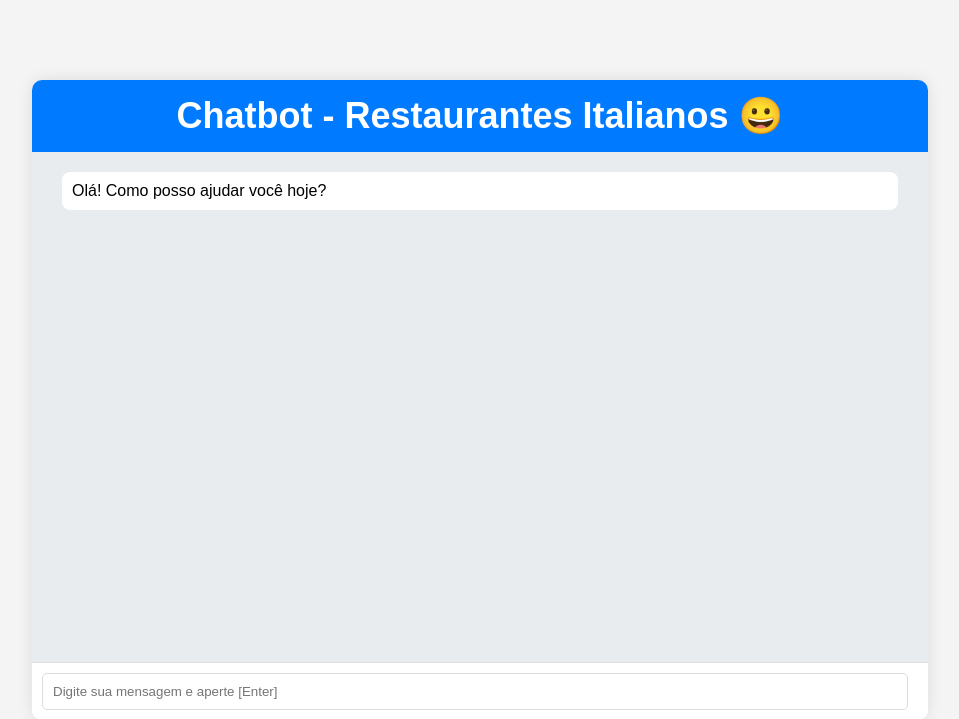
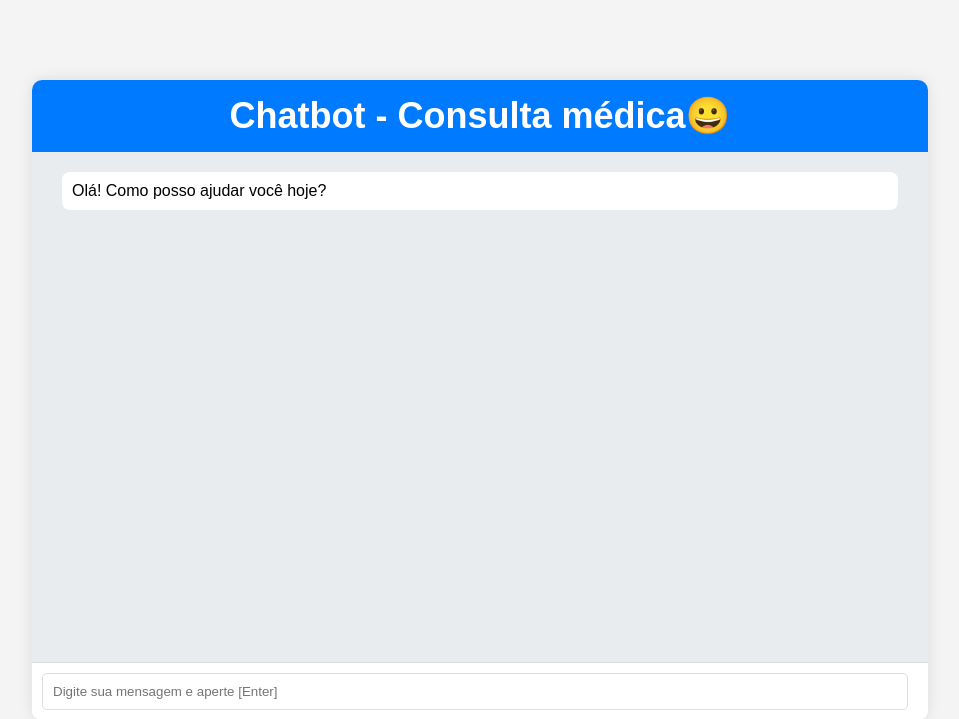
Before and after one commit to elysamester/python-ia-promp, a Flask app: page / in a window 1280 px wide. Shown: the top 719 px of the page, without its empty margins (160-1119 px from the left). Run offline with Flask 3, Linux system fonts and the light colour scheme.

Commit message:
primeiro push

```diff
--- a/main.py
+++ b/main.py
@@ -15,7 +15,7 @@ def index():
 def search():
     model = genai.GenerativeModel('gemini-1.0-pro-latest')
     genai.configure(api_key=os.getenv('API'))
-    context = 'Responda como se voce fosse um garçom de um restaurante italiano'
+    context = 'Responda como se voce fosse um médico'
     prompt = request.args.get('prompt')
     input_ia=f'{context}: {prompt}'
     output = model.generate_content(input_ia)
--- a/templates/index.html
+++ b/templates/index.html
@@ -11,7 +11,7 @@
 <body>
     <div class="chat-container">
         <div class="chat-header">
-            <h2>Chatbot - Restaurantes Italianos 😀</h2>
+            <h2>Chatbot - Consulta médica😀</h2>
         </div>
         <div class="chat-window" id="chatWindow">
             <div class="message bot">
```
